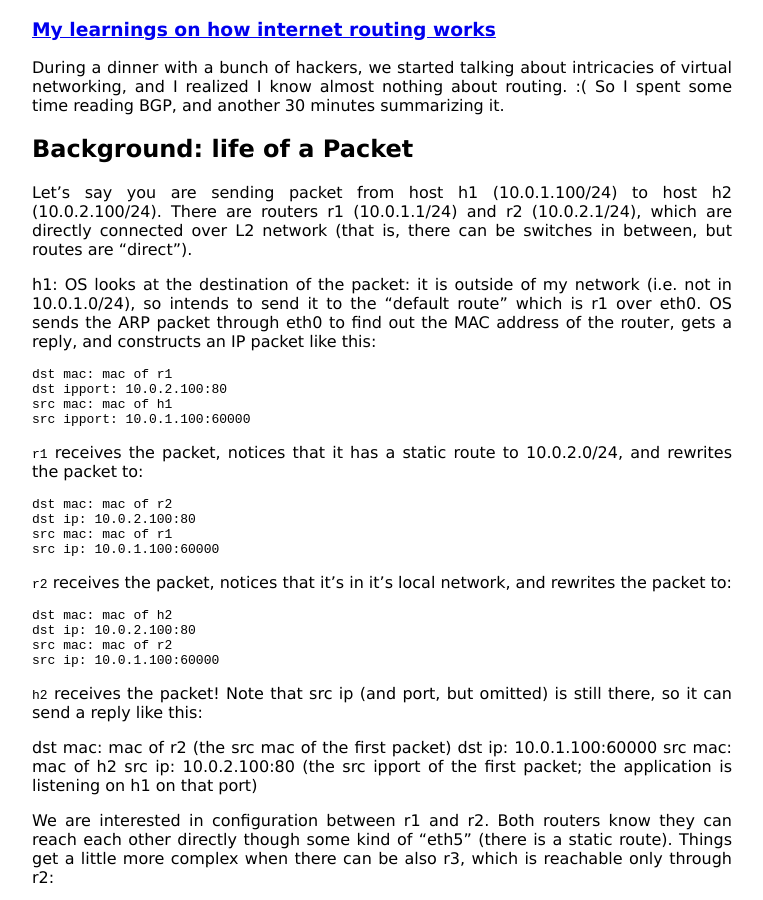
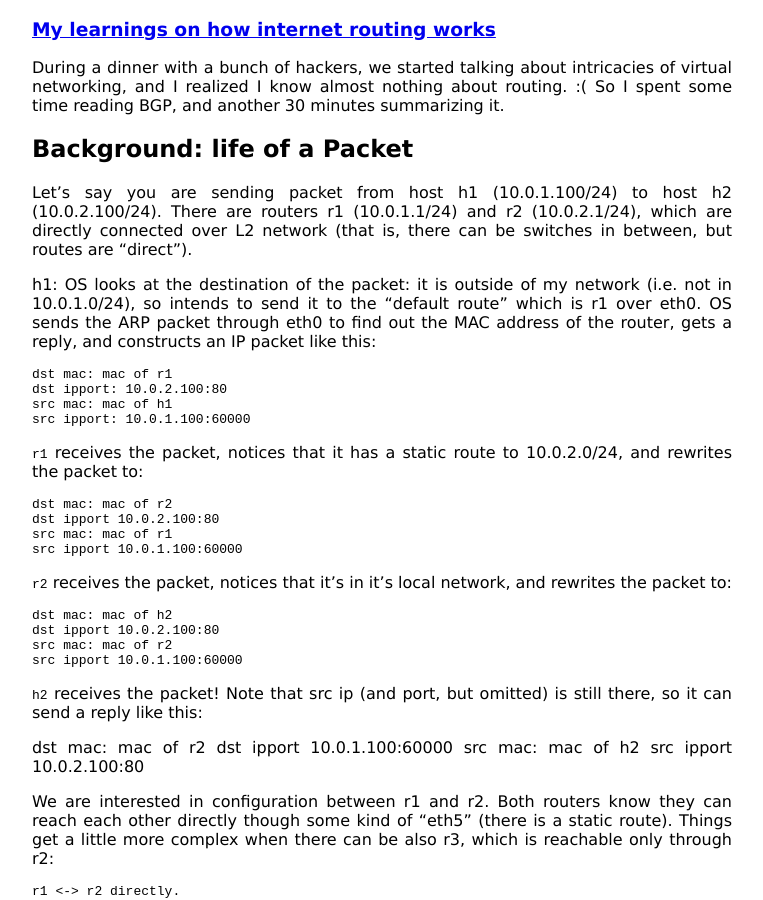
Before and after one commit to Motiejus/motiejus.github.com, a Jekyll site: the page built from _posts/2016-08-12-networking-bgp.markdown, in a window 1280 px wide and 900 px high. Shown: the whole window, without its empty margins (258-1021 px from the left). Built offline with Jekyll 4.4.1, drawn with Linux system fonts in a browser that asks for light colours.

Commit message:
Remove irrelevant information

```diff
--- a/_posts/2016-08-12-networking-bgp.markdown
+++ b/_posts/2016-08-12-networking-bgp.markdown
@@ -30,23 +30,25 @@
 and rewrites the packet to:
 
     dst mac: mac of r2
-    dst ip: 10.0.2.100:80
+    dst ipport 10.0.2.100:80
     src mac: mac of r1
-    src ip: 10.0.1.100:60000
+    src ipport 10.0.1.100:60000
 
-`r2` receives the packet, notices that it's in it's local network, and rewrites the packet to:
+`r2` receives the packet, notices that it's in it's local network, and rewrites
+the packet to:
 
     dst mac: mac of h2
-    dst ip: 10.0.2.100:80
+    dst ipport 10.0.2.100:80
     src mac: mac of r2
-    src ip: 10.0.1.100:60000
+    src ipport 10.0.1.100:60000
 
-`h2` receives the packet! Note that src ip (and port, but omitted) is still there, so it can send a reply like this:
+`h2` receives the packet! Note that src ip (and port, but omitted) is still
+there, so it can send a reply like this:
 
-   dst mac: mac of r2 (the src mac of the first packet)
-   dst ip: 10.0.1.100:60000
+   dst mac: mac of r2
+   dst ipport 10.0.1.100:60000
    src mac: mac of h2
-   src ip: 10.0.2.100:80 (the src ipport of the first packet; the application is listening on h1 on that port)
+   src ipport 10.0.2.100:80
 
 We are interested in configuration between r1 and r2. Both routers know they
 can reach each other directly though some kind of "eth5" (there is a static
```
